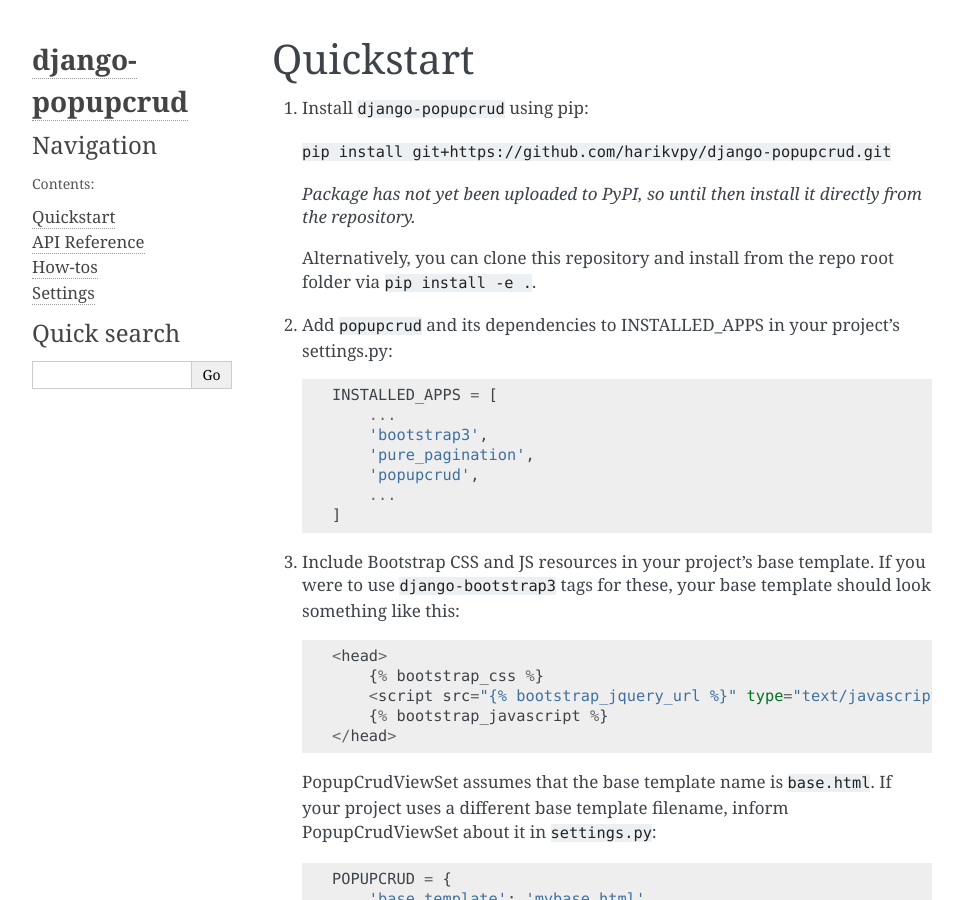
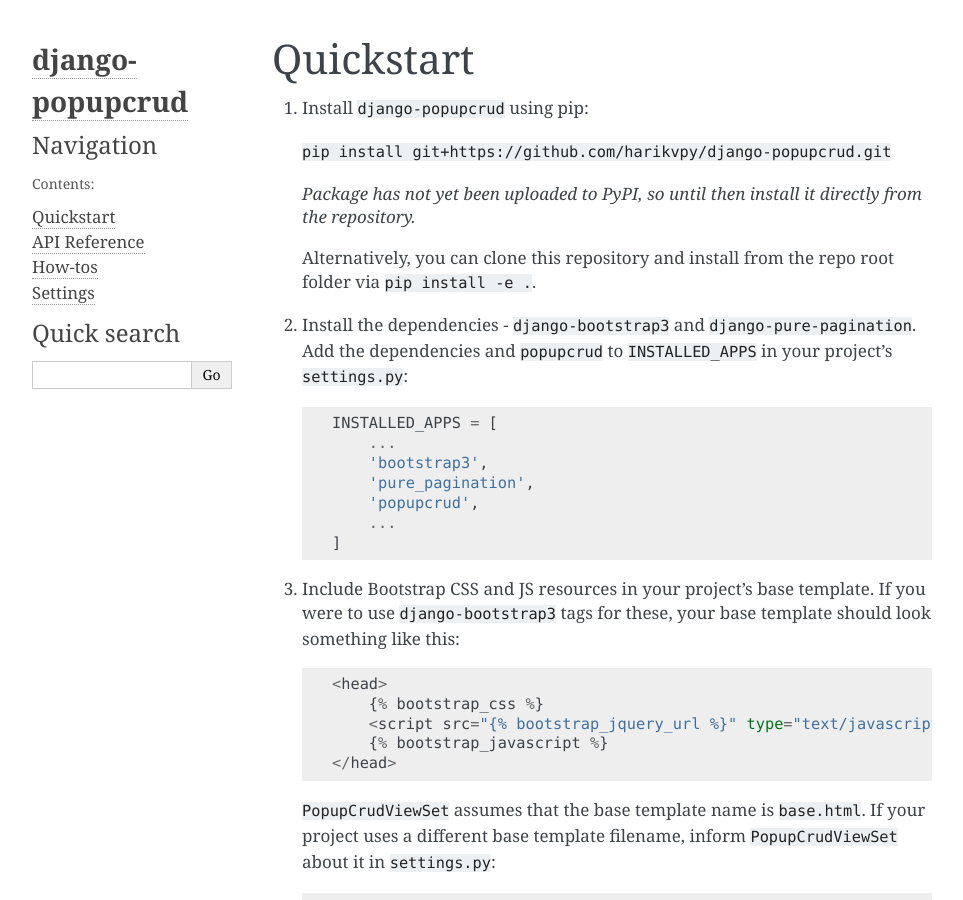
Before and after one commit to harikvpy/django-popupcrud, a Sphinx documentation site: the page built from docs/quickstart.rst, in a window 1280 px wide and 900 px high. Shown: the whole window, without its empty margins (148-1111 px from the left). Built offline with Sphinx 7.4.7, drawn with Linux system fonts in a browser that asks for light colours.

Commit message:
Improve doc

```diff
--- a/docs/quickstart.rst
+++ b/docs/quickstart.rst
@@ -11,8 +11,9 @@
    Alternatively, you can clone this repository and install from the repo root
    folder via ``pip install -e .``.
 
-2. Add ``popupcrud`` and its dependencies to INSTALLED_APPS in your project's
-   settings.py::
+2. Install the dependencies - ``django-bootstrap3`` and ``django-pure-pagination``.
+   Add the dependencies and ``popupcrud`` to ``INSTALLED_APPS`` in your project's
+   ``settings.py``::
 
        INSTALLED_APPS = [
            ...
@@ -32,9 +33,9 @@
         {% bootstrap_javascript %}
     </head>
 
-   PopupCrudViewSet assumes that the base template name is ``base.html``.
+   ``PopupCrudViewSet`` assumes that the base template name is ``base.html``.
    If your project uses a different base template filename, inform
-   PopupCrudViewSet about it in ``settings.py``::
+   ``PopupCrudViewSet`` about it in ``settings.py``::
 
         POPUPCRUD = {
             'base_template': 'mybase.html',
```
Also changed, not shown: README.rst (+7 -6 lines).
